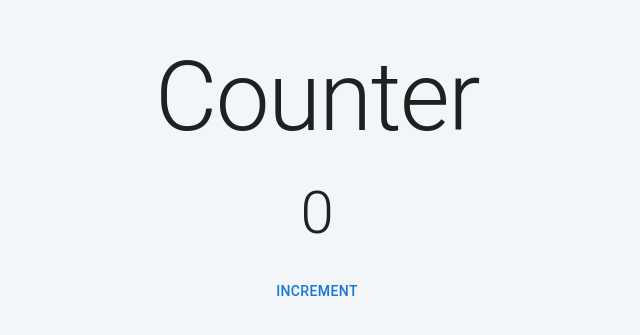
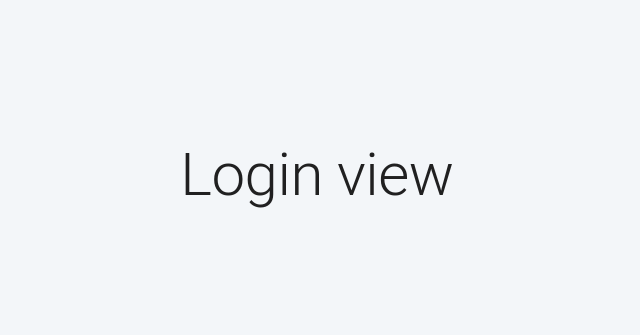
Before and after one commit to SebSV-GitHub/web-app-template, a React (Vite) app: page /login in a window 1280 px wide. Shown: the part 225-560 px from the top of the page, without its empty margins (323-963 px from the left). Built offline with nearby package versions, Linux system fonts and the light colour scheme.

Commit message:
Add routing

```diff
--- a/package.json
+++ b/package.json
@@ -20,7 +20,8 @@
 		"@reduxjs/toolkit": "^1.9.7",
 		"react": "^18.2.0",
 		"react-dom": "^18.2.0",
-		"react-redux": "^8.1.3"
+		"react-redux": "^8.1.3",
+		"react-router-dom": "^6.16.0"
 	},
 	"devDependencies": {
 		"@types/react": "^18.2.15",
--- a/src/app.tsx
+++ b/src/app.tsx
@@ -1,15 +1,16 @@
 import React from "react";
 import CssBaseline from "@mui/material/CssBaseline";
 import { Provider } from "react-redux";
+import { RouterProvider } from "react-router-dom";
 import store from "./state/store.js";
-import Example from "./views/example/example.js";
+import router from "./routes.js";
 
 function App() {
 	return (
 		<>
 			<CssBaseline />
 			<Provider store={store}>
-				<Example />
+				<RouterProvider router={router} />
 			</Provider>
 		</>
 	);
--- /dev/null
+++ b/src/layouts/background.tsx
@@ -0,0 +1,21 @@
+import React from "react";
+import { Outlet } from "react-router-dom";
+import Box from "@mui/material/Box";
+
+function Background() {
+	return (
+		<Box
+			sx={{
+				minHeight: "100vh",
+				backgroundColor: "rgb(243, 246, 249)",
+				display: "flex",
+				justifyContent: "center",
+				alignItems: "center",
+			}}
+		>
+			<Outlet />
+		</Box>
+	);
+}
+
+export default Background;
--- /dev/null
+++ b/src/routes.tsx
@@ -0,0 +1,25 @@
+import React from "react";
+import { createBrowserRouter } from "react-router-dom";
+import Background from "./layouts/background.js";
+import NotFound from "./views/not-found/index.js";
+import Example from "./views/example/index.js";
+import Login from "./views/login/index.js";
+
+const router = createBrowserRouter([
+	{
+		element: <Background />,
+		errorElement: <NotFound />,
+		children: [
+			{
+				path: "/",
+				element: <Example />,
+			},
+			{
+				path: "/login",
+				element: <Login />,
+			},
+		],
+	},
+]);
+
+export default router;
--- a/src/views/example/example.tsx
+++ b/src/views/example/index.tsx
@@ -18,8 +18,6 @@ function Example() {
 	return (
 		<Box
 			sx={{
-				minHeight: "100vh",
-				backgroundColor: "rgb(243, 246, 249)",
 				display: "flex",
 				justifyContent: "center",
 				alignItems: "center",
--- /dev/null
+++ b/src/views/login/index.tsx
@@ -0,0 +1,8 @@
+import React from "react";
+import Typography from "@mui/material/Typography";
+
+function Login() {
+	return <Typography variant="h2">Login view</Typography>;
+}
+
+export default Login;
--- /dev/null
+++ b/src/views/not-found/index.tsx
@@ -0,0 +1,21 @@
+import React from "react";
+import Box from "@mui/material/Box";
+import Typography from "@mui/material/Typography";
+
+function NotFound() {
+	return (
+		<Box
+			sx={{
+				minHeight: "100vh",
+				backgroundColor: "rgb(243, 246, 249)",
+				display: "flex",
+				justifyContent: "center",
+				alignItems: "center",
+			}}
+		>
+			<Typography variant="h2">404 Not found :(</Typography>
+		</Box>
+	);
+}
+
+export default NotFound;
```
Also changed, not shown: 1 other file (tests, documents, lock files or other folders).
